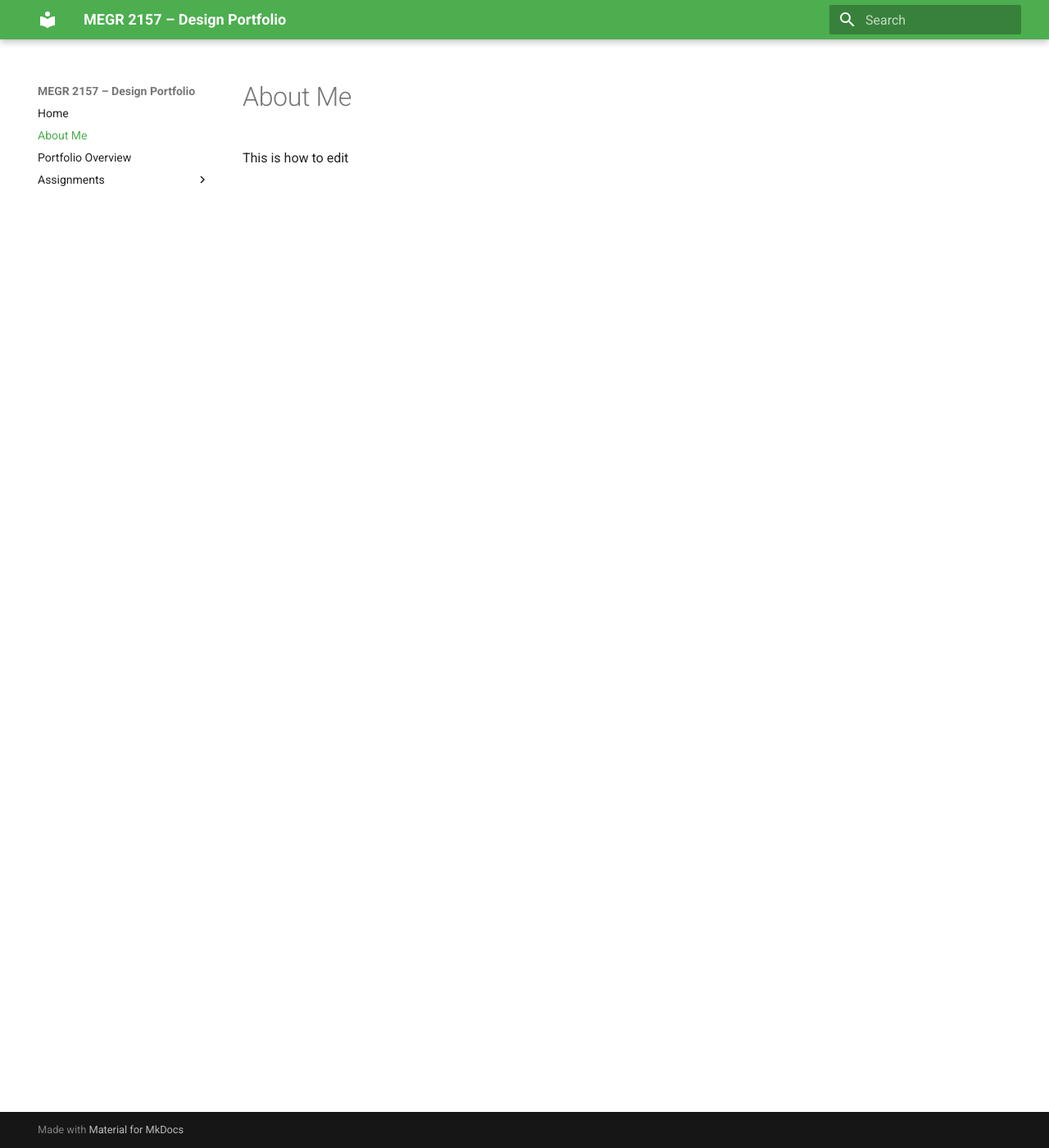
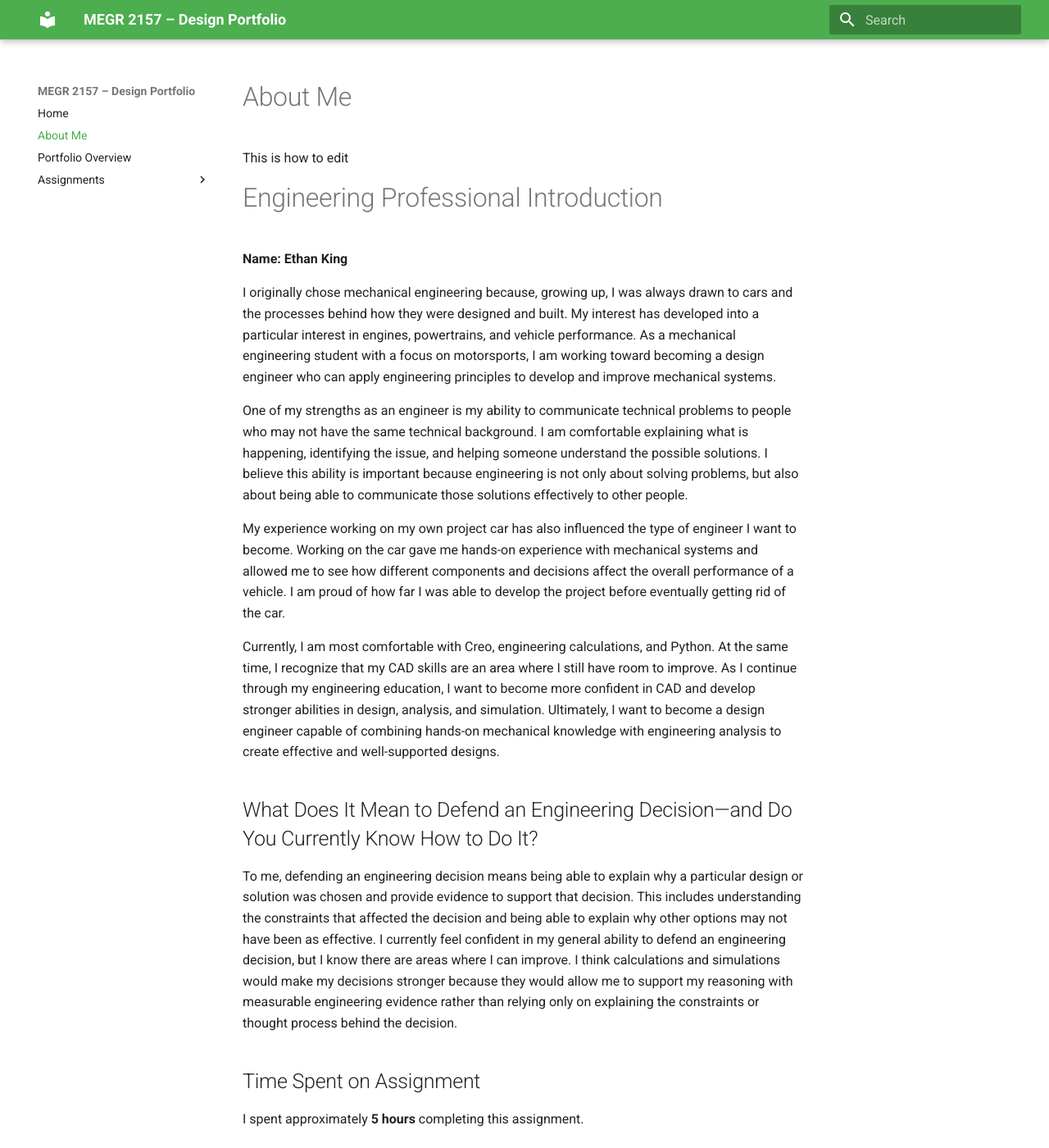
Before and after one commit to ethanking13/ethanking---megr2156-portfolio, an MkDocs documentation site: the page built from docs/aboutme/index.md, in a window 1280 px wide and 1400 px high. Shown: the whole window at 82% size. Built offline with MkDocs 1.6.1 and Material for MkDocs 9.7.7, drawn with Linux system fonts in a browser that asks for light colours.

Commit message:
Enhance About Me section with engineering introduction
Added a professional introduction detailing my background, strengths, and goals as a mechanical engineer, along with insights on defending engineering decisions and time spent on the assignment.

```diff
--- a/docs/aboutme/index.md
+++ b/docs/aboutme/index.md
@@ -1,2 +1,21 @@
 #About Me
 This is how to edit
+# Engineering Professional Introduction
+
+**Name: Ethan King**
+
+I originally chose mechanical engineering because, growing up, I was always drawn to cars and the processes behind how they were designed and built. My interest has developed into a particular interest in engines, powertrains, and vehicle performance. As a mechanical engineering student with a focus on motorsports, I am working toward becoming a design engineer who can apply engineering principles to develop and improve mechanical systems.
+
+One of my strengths as an engineer is my ability to communicate technical problems to people who may not have the same technical background. I am comfortable explaining what is happening, identifying the issue, and helping someone understand the possible solutions. I believe this ability is important because engineering is not only about solving problems, but also about being able to communicate those solutions effectively to other people.
+
+My experience working on my own project car has also influenced the type of engineer I want to become. Working on the car gave me hands-on experience with mechanical systems and allowed me to see how different components and decisions affect the overall performance of a vehicle. I am proud of how far I was able to develop the project before eventually getting rid of the car.
+
+Currently, I am most comfortable with Creo, engineering calculations, and Python. At the same time, I recognize that my CAD skills are an area where I still have room to improve. As I continue through my engineering education, I want to become more confident in CAD and develop stronger abilities in design, analysis, and simulation. Ultimately, I want to become a design engineer capable of combining hands-on mechanical knowledge with engineering analysis to create effective and well-supported designs.
+
+## What Does It Mean to Defend an Engineering Decision—and Do You Currently Know How to Do It?
+
+To me, defending an engineering decision means being able to explain why a particular design or solution was chosen and provide evidence to support that decision. This includes understanding the constraints that affected the decision and being able to explain why other options may not have been as effective. I currently feel confident in my general ability to defend an engineering decision, but I know there are areas where I can improve. I think calculations and simulations would make my decisions stronger because they would allow me to support my reasoning with measurable engineering evidence rather than relying only on explaining the constraints or thought process behind the decision.
+
+## Time Spent on Assignment
+
+I spent approximately **5 hours** completing this assignment.
```
